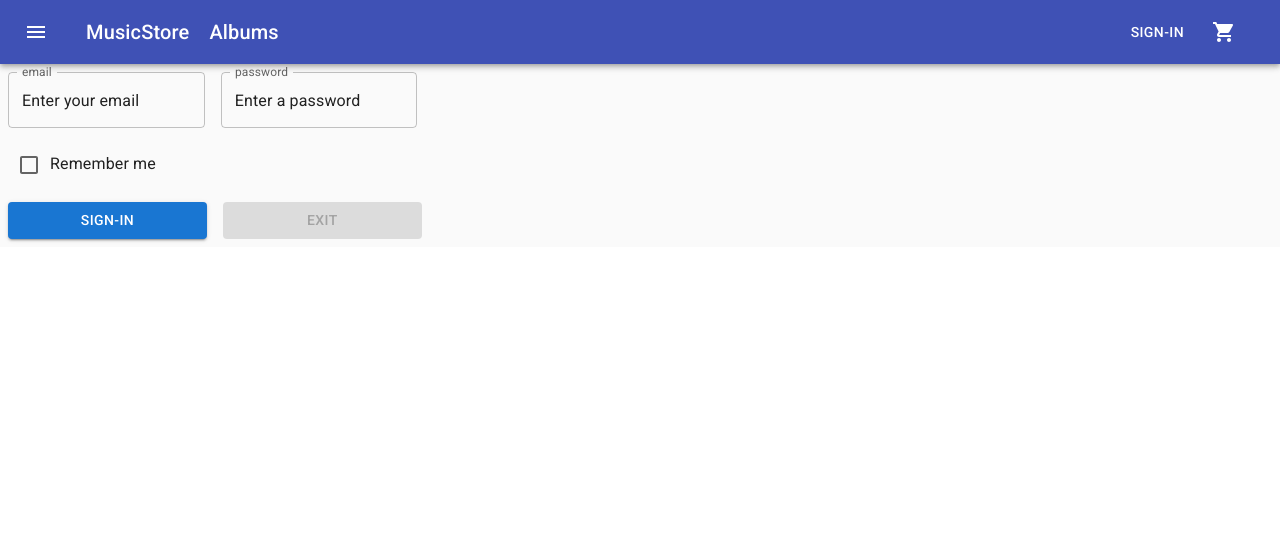
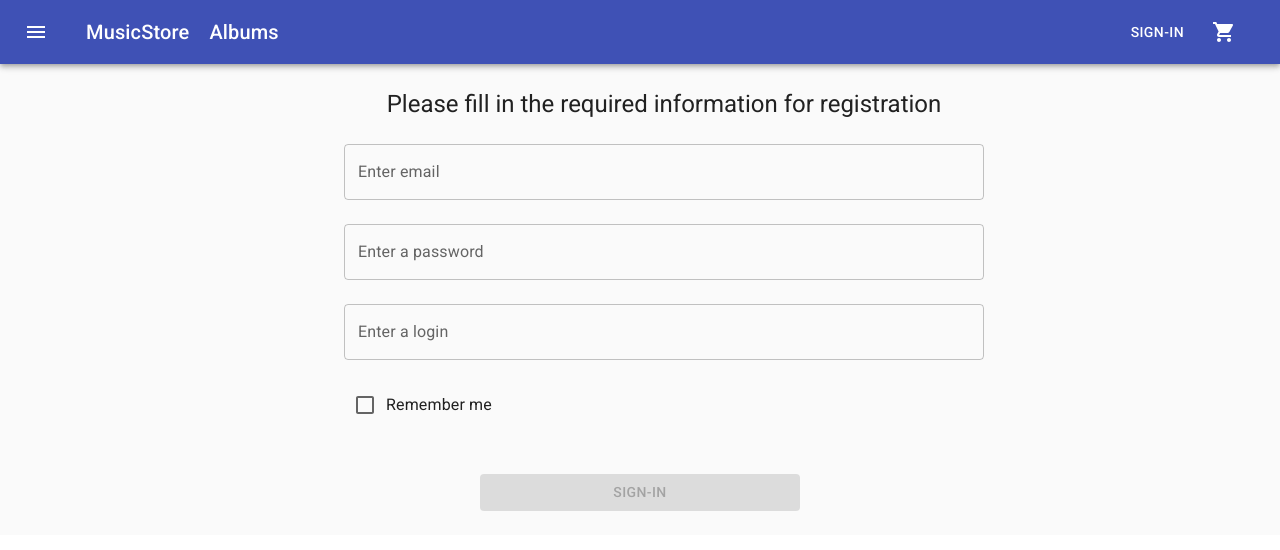
Before and after one commit to Dmitriy-Shcheklein/MuisicStore, a React (Create React App) app: page /registration in a window 1280 px wide. Shown: the top 550 px of the page. Built offline with nearby package versions, Linux system fonts and the light colour scheme.

Commit message:
Make a logic RegForm

```diff
--- a/src/components/RegistrationForm/RegistrationForm.tsx
+++ b/src/components/RegistrationForm/RegistrationForm.tsx
@@ -4,17 +4,58 @@ import Box from '@mui/material/Box';
 import TextField from '@mui/material/TextField';
 import { Button, Checkbox, Typography } from '@mui/material';
 import useTypeSelector from '../../hooks/usetypeSelector';
+import { makeStyles } from '@material-ui/styles';
+
+const useStyles = makeStyles({
+  root: {
+    width: '50%',
+    margin: '0 auto',
+    textAlign: 'center',
+    height: '100%'
+  },
+  title: {
+    width: '100%'
+  },
+  input: {
+    width: '100%',
+  },
+  checkbox: {
+    display: 'flex',
+    alignItems: 'center',
+  },
+  button: {
+    width: '50%',
+    margin: '0 auto',
+  },
+  wrapper: {
+    width: '100%',
+    position: 'relative',
+    '& small': {
+      color: '#dc143c',
+      position: 'absolute',
+      top: '100%',
+      left: '1%'
+    }
+  }
+})
 
 const RegistrationForm: FC = () => {
 
-  const [email, setEmail] = React.useState('Enter your email');
-  const [password, setPassword] = React.useState('Enter a password');
+  const [email, setEmail] = React.useState('');
+  const [password, setPassword] = React.useState('');
   const [checked, setChecked] = React.useState(false);
+  const [userName, setUserName] = React.useState('');
+  const [blurEmail, setBlurEmail] = React.useState(false);
+  const [blurPassword, setBlurPassword] = React.useState(false);
+  const [blurLogin, setBlurLogin] = React.useState(false);
+
   const { login } = useTypeSelector(state => state.auth)
 
+  const classes = useStyles();
 
   const handleChangeEmail = (event: React.ChangeEvent<HTMLInputElement>) => {
     setEmail(event.target.value);
+    console.log(typeof validateEmail)
   };
 
   const handleChangePassword = (event: React.ChangeEvent<HTMLInputElement>) => {
@@ -25,29 +66,87 @@ const RegistrationForm: FC = () => {
     setChecked(event.target.checked);
   };
 
+  const handleChangeName = (event: React.ChangeEvent<HTMLInputElement>) => {
+    setUserName(event.target.value)
+  }
+
+  const handleBlurEmail = () => {
+    setBlurEmail(true)
+  }
+  const handleBlurPassword = () => {
+    setBlurPassword(true)
+  }
+  const handleBlurLogin = () => {
+    setBlurLogin(true)
+  }
+
+
+  const validateEmail = /^([a-z0-9_-]+\.)*[a-z0-9_-]+@[a-z0-9_-]+(\.[a-z0-9_-]+)*\.[a-z]{2,6}$/;
+  const validatePassword = /(?=.*[0-9])(?=.*[!@#$%^&*])(?=.*[a-z])(?=.*[A-Z])[0-9a-zA-Z!@#$%^&*]{6,}/g;
+  const validateLogin = /^[a-z]+([-_]?[a-z0-9]+){5,15}$/i;
+  const isValid = (regExp: RegExp, string: string): boolean => {
+    return regExp.test(string)
+  }
+  const isEmail = isValid(validateEmail, email);
+  const isPassword = isValid(validatePassword, password);
+  const isLogin = isValid(validateLogin, userName);
+
+  let isDisableSignIn = isEmail && isPassword && isLogin
+
+
+
+  // const isValidPassword = (password: string): boolean => {
+  //   return validatePassword
+  // }
 
   return (
-    <Box
+    <Box className={classes.root}
       component="form"
       sx={{
-        '& > :not(style)': { m: 1, width: '25ch' },
+        '& > :not(style)': { m: 3 },
       }}
       noValidate
       autoComplete="off"
     >
+      <Typography
+        variant="h5"
+        className={classes.title}>
+        Please fill in the required information for registration
+      </Typography>
+      <div className={classes.wrapper}>
         <TextField
+          className={classes.input}
           id="outlined-email"
-        label="email"
+          label="Enter email"
           value={email}
           onChange={handleChangeEmail}
+          onBlur={handleBlurEmail}
         />
+        {(!isEmail && blurEmail) && <small>Enter a correct email</small>}
+      </div>
+      <div className={classes.wrapper}>
         <TextField
+          className={classes.input}
           id="outlined-password"
-        label="password"
+          label="Enter a password"
           value={password}
           onChange={handleChangePassword}
+          onBlur={handleBlurPassword}
         />
-      <Typography>
+        {(!isPassword && blurPassword) && <small>Enter a correct password</small>}
+      </div>
+      <div className={classes.wrapper}>
+        <TextField
+          className={classes.input}
+          id="outlined-password"
+          label="Enter a login"
+          value={userName}
+          onChange={handleChangeName}
+          onBlur={handleBlurLogin}
+        />
+        {(!isLogin && blurLogin) && <small>Enter a correct login</small>}
+      </div>
+      <Typography className={classes.checkbox}>
         <Checkbox
           checked={checked}
           onChange={handleChangeChecked}
@@ -55,9 +154,12 @@ const RegistrationForm: FC = () => {
         />
         Remember me
       </Typography>
-      <Button disabled={login} variant="contained">Sign-In</Button>
-      <Button disabled={!login} variant="contained">Exit</Button>
-
+      {
+        !login && <Button className={classes.button} disabled={!isDisableSignIn} variant="contained">Sign-In</Button>
+      }
+      {
+        login && <Button className={classes.button} variant="contained">Logout</Button>
+      }
     </Box>
   )
 }
```
Lines whose indentation alone changed are shown as unchanged.
